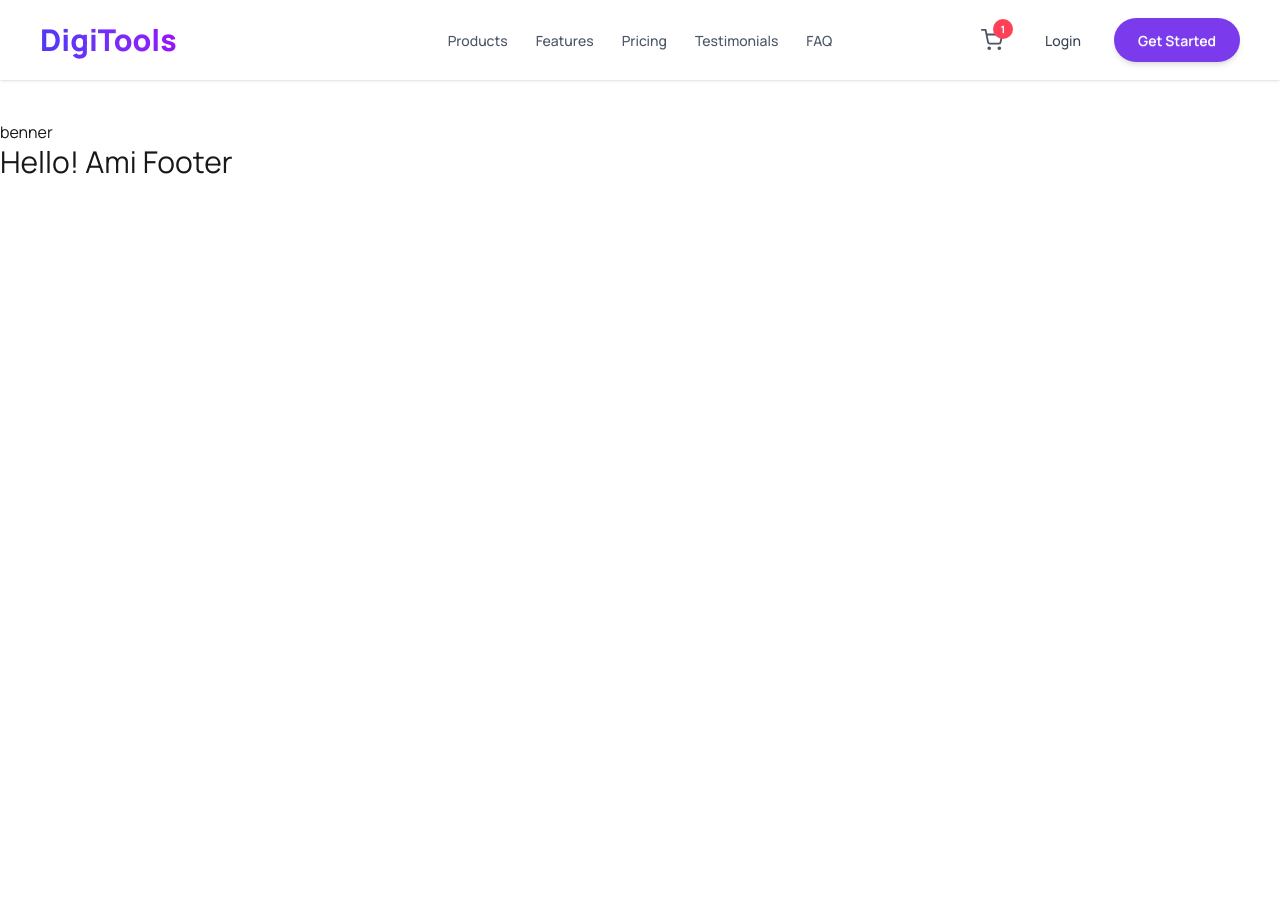
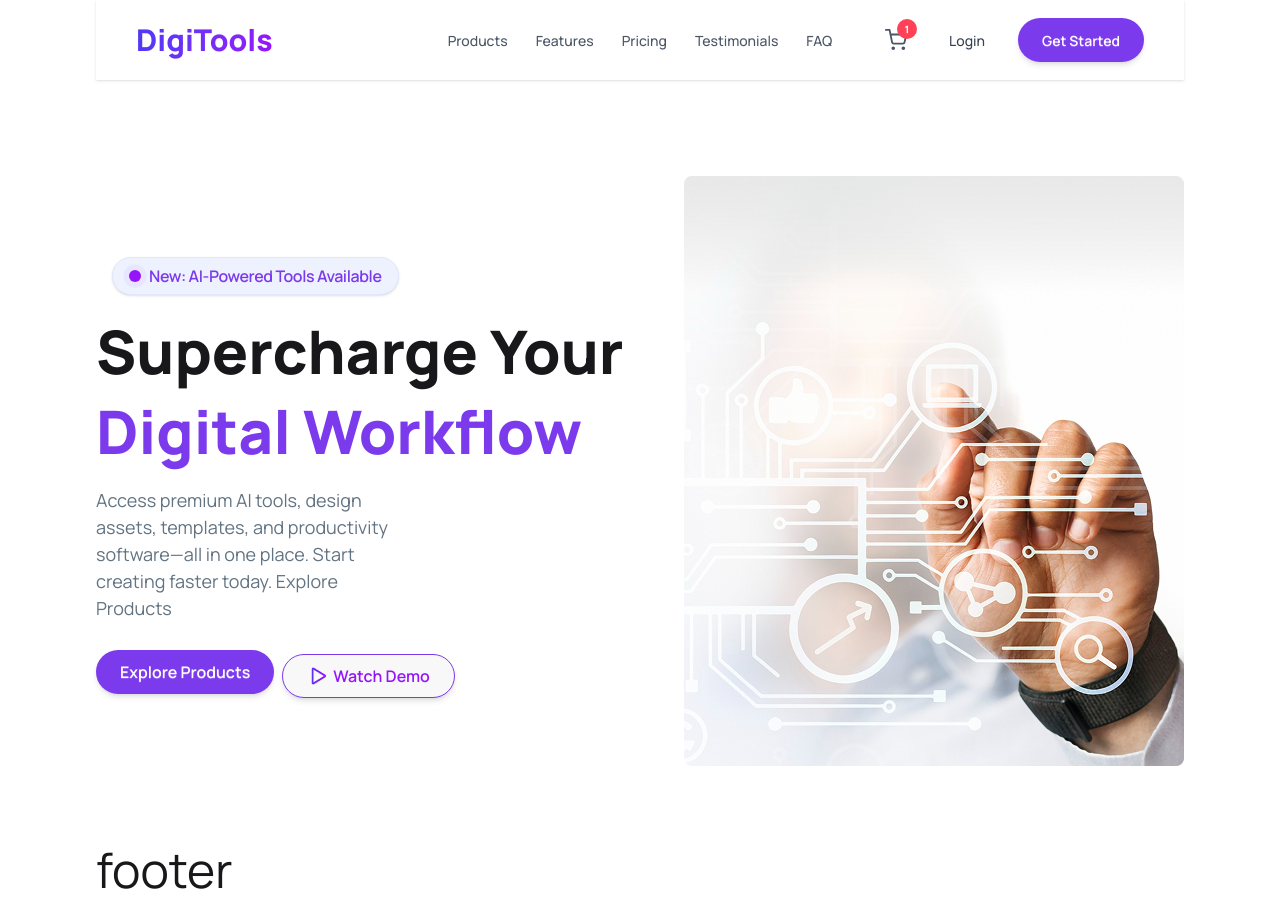
Before and after one commit to mdabdulawal2001/Digital-Tools-Platform, a React (Vite) app: page / in a window 1280 px wide. Before the commit the page ends 800 px from the top, so only its background shows below. Built offline with nearby package versions, Linux system fonts and the light colour scheme.

Commit message:
added banner section with animated design

```diff
--- a/src/App.jsx
+++ b/src/App.jsx
@@ -8,9 +8,11 @@ function App() {
 
   return (
     <>
-     <Navbar></Navbar>
-     <Banner></Banner>
-     <Footer></Footer>
+     <div className='max-w-400 lg:w-[85%] mx-auto'>
+        <Navbar></Navbar>
+        <Banner></Banner>
+        <Footer></Footer>
+     </div>
     </>
   )
 }
--- a/src/components/Banner/Banner.jsx
+++ b/src/components/Banner/Banner.jsx
@@ -1,11 +1,76 @@
-import React from 'react';
+import React from "react";
+import bannerImage from "../../assets/banner.png";
+import playIcon from "../../assets/Play.png";
+import { IoPlayOutline } from "react-icons/io5";
 
 const Banner = () => {
-    return (
-        <div className='mt-10'>
-            benner
+  return (
+    <div className="w-[97%] lg:w-full mx-auto mt-10 lg:mt-24 mb-20">
+      {/* container */}
+      <div className="flex flex-col lg:flex-row justify-center items-center text-center lg:text-left gap-10 lg:gap-15">
+        {/* left part */}
+        <div>
+          {/* new status btn */}
+          <div className="flex justify-center lg:justify-start p-4">
+            {/* badge container */}
+            <div className="inline-flex items-center gap-2 bg-[#EEF2FF] px-4 py-1.5 rounded-full shadow-sm border border-indigo-100">
+              {/* animated dot part */}
+              <div className="relative flex h-3 w-3">
+                {/* animated dot */}
+                <span className="animate-ping absolute inline-flex h-full w-full rounded-full bg-[#9514FA] opacity-75"></span>
+
+                {/* solid dot */}
+                <span className="relative inline-flex rounded-full h-3 w-3 bg-[#9514FA]"></span>
+              </div>
+
+              {/* text */}
+              <span className="text-[#7C3AED] text-sm md:text-base font-semibold tracking-tight">
+                New: AI-Powered Tools Available
+              </span>
+            </div>
+          </div>
+
+          {/* title */}
+          <p className="text-[40px] lg:text-[60px] font-extrabold lg:leading-20">
+            Supercharge Your <br className="hidden md:block" />{" "}
+            <span className="text-[#7C3AED]">Digital Workflow</span>
+          </p>
+
+          {/* description */}
+          <p className="mx-auto lg:mx-0 text-[#627382] text-[18px] mt-4 mb-7 w-11/12 md:w-7/12">
+            Access premium AI tools, design assets, templates, and productivity
+            software—all in one place. Start creating faster today. Explore
+            Products
+          </p>
+
+          {/* two btn */}
+          <div className="space-x-2 space-y-2">
+            {/* btn 1 */}
+            <button className="btn bg-[#7C3AED] text-[16px] hover:bg-[#6D28D9] text-white border-none rounded-full px-6 min-h-0 h-11 capitalize shadow-md">
+              Explore Products
+            </button>
+
+            {/* btn 2 */}
+            <button className="group btn hover:bg-[#7C3AED] border border-solid border-[#7C3AED] rounded-full px-6 min-h-0 h-11 capitalize shadow-md transition-all duration-300">
+              <img
+                className="group-hover:brightness-0 group-hover:invert"
+                src={playIcon}
+                alt="Play Icon"
+              />
+              <span className="text-[#9514FA] text-[16px] group-hover:text-white transition-colors duration-300">
+                Watch Demo
+              </span>
+            </button>
+          </div>
         </div>
-    );
+
+        {/* right part */}
+        <div className="w-[95%] md:w-full flex justify-center">
+          <img src={bannerImage} alt="" />
+        </div>
+      </div>
+    </div>
+  );
 };
 
 export default Banner;
--- a/src/components/Footer/Footer.jsx
+++ b/src/components/Footer/Footer.jsx
@@ -2,9 +2,7 @@ import React from 'react';
 
 const Footer = () => {
     return (
-        <div>
-            <h1 className='text-3xl'>Hello! Ami Footer</h1>
-        </div>
+       <h1 className='text-5xl'>footer</h1>
     );
 };
 
--- a/src/components/Navbar/Navbar.jsx
+++ b/src/components/Navbar/Navbar.jsx
@@ -76,7 +76,7 @@ const Navbar = () => {
             </button>
 
             {/* btn */}
-            <button className="btn bg-[#7C3AED] hover:bg-[#6D28D9] text-white border-none rounded-full px-6 min-h-0 h-11 capitalize shadow-md">
+            <button className="btn bg-[#7C3AED] hover:bg-[#6D28D9] text-white border-none rounded-full lg:px-6 min-h-0 lg:h-11 capitalize shadow-md">
               Get Started
             </button>
           </div>
```
